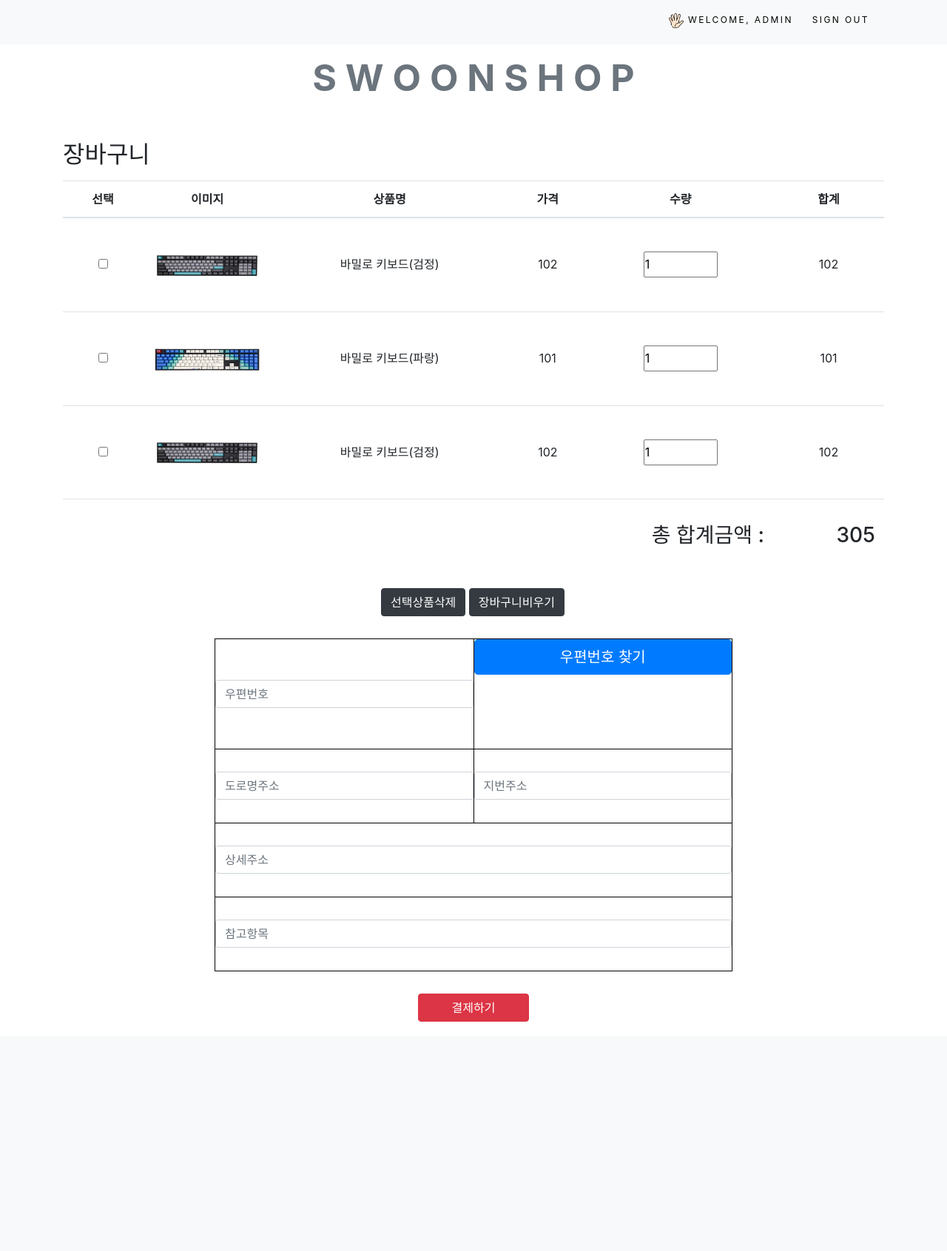
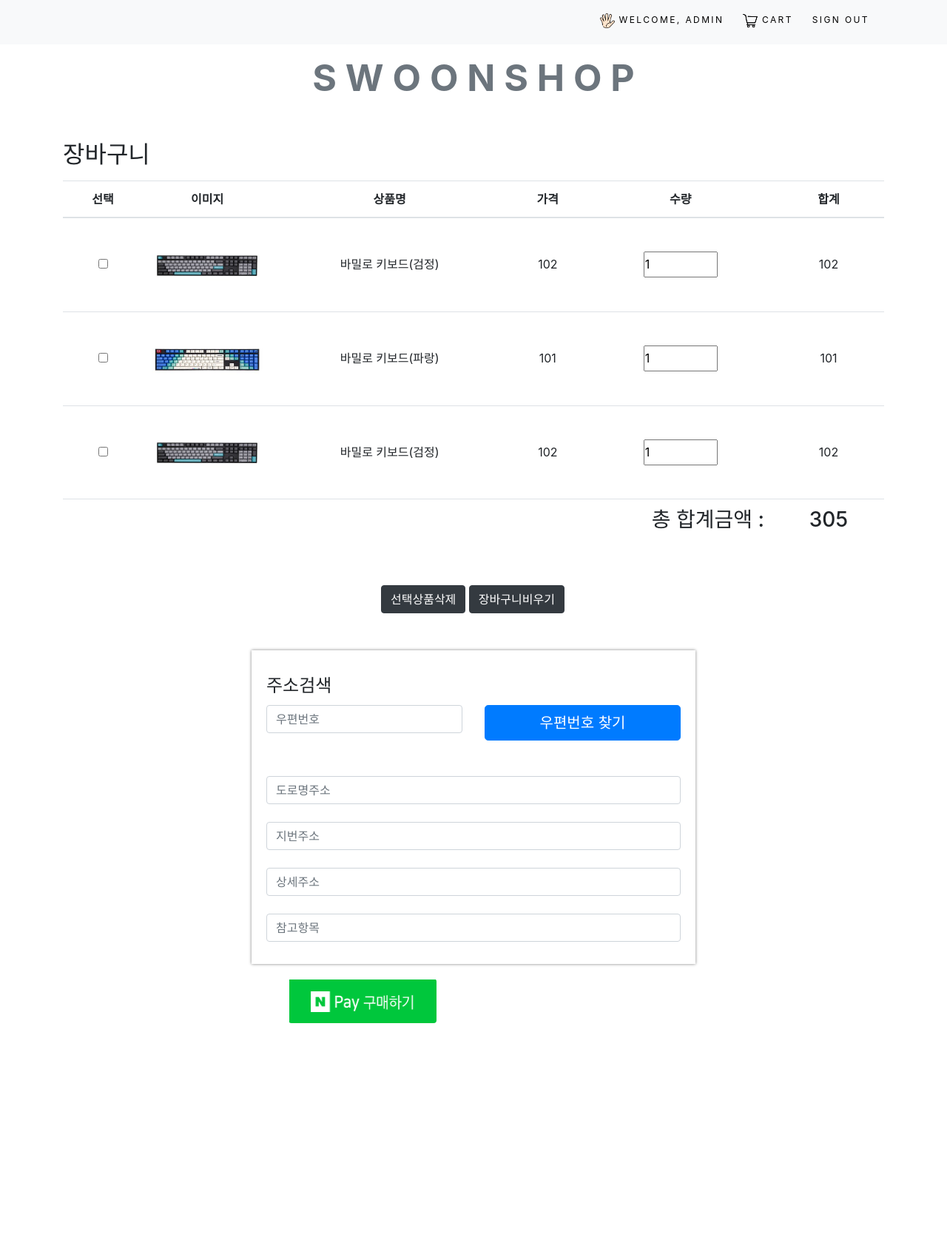
Before and after one commit to s-woon/shop-django, a Django app: page /cart/ in a window 1280 px wide. Shown: the whole page at 74% size. Before the commit the page ends 1381 px from the top, so only its background shows below. Run offline with Django 4.2, Linux system fonts and the light colour scheme; a user stored in the database is signed in; data comes from the database, SQL or seed files in the repository; both versions use the stored data as it was after the commit; some libraries are stand-ins or nearby versions.

Commit message:
edit pay btn

```diff
--- a/common/views.py
+++ b/common/views.py
@@ -18,7 +18,7 @@ def signup(request):
             raw_password = form.cleaned_data.get('password1')
             user = authenticate(username=username, password=raw_password)  # 사용자 인증
             login(request, user)  # 로그인
-            return redirect('all_porducts')
+            return redirect('product:index')
     else:
         form = UserForm()
     return render(request, 'common/signup.html', {'form': form})
--- a/static/js/cart_detail.js
+++ b/static/js/cart_detail.js
@@ -168,3 +168,8 @@ function sample4_execDaumPostcode() {
         }
     }).open();
 }
+
+
+function pay() {
+    console.log('test');
+}
--- a/templates/base.html
+++ b/templates/base.html
@@ -7,6 +7,7 @@
     <link rel="stylesheet" type="text/css" href="{% static 'css/bootstrap.min.css' %}">  <!-- Bootstrap CSS -->
     <link rel="stylesheet" type="text/css" href="{% static 'css/style.css' %}">
     <link rel="stylesheet" href="{% static 'css/custom.css' %}">
+    <link rel="stylesheet" href="{% static 'css/cart_detail.css' %}">
     <link rel="stylesheet" href="https://stackpath.bootstrapcdn.com/bootstrap/4.4.1/css/bootstrap.min.css"
           integrity="sha384-Vkoo8x4CGsO3+Hhxv8T/Q5PaXtkKtu6ug5TOeNV6gBiFeWPGFN9MuhOf23Q9Ifjh" crossorigin="anonymous">
     <script src="https://code.jquery.com/jquery-3.4.1.min.js"></script>
--- a/templates/cart/cart_detail.html
+++ b/templates/cart/cart_detail.html
@@ -45,50 +45,46 @@
         </tr>
         {% endfor %}
         <tr>
-            <td colspan="5"><h3 style="text-align:right; margin-top: 20px;">총 합계금액 : </h3></td>
-            <td colspan="5"><h3 class="amount" style="text-align:right; margin-top: 20px;">{{ total }}</h3></td>
+            <td colspan="5"><h3 style="height: 30px; line-height:30px; text-align:right;">총 합계금액 : </h3></td>
+            <td colspan="5"><h3 class="amount" style="height: 30px; line-height:30px; text-align:center;">{{ total }}</h3></td>
         </tr>
         </tbody>
     </table>
 </div>
 <div>
-    <div style="width: 250px; margin: 20px auto;">
+    <div style="width: 250px; margin: 0px auto 50px auto;">
         <button type="button" class="btn btn-dark" onClick="delRow();">선택상품삭제</button>
         <button type="button" class="btn btn-dark" onClick="delAllRow()">장바구니비우기</button>
     </div>
 </div>
-<table style="width: 700px; border: 1px solid black; margin: 30px auto;">
-    <tr>
-        <td style="border: 1px solid black;">
-    <input type="text" class="form-control" id="sample4_postcode" placeholder="우편번호">
-        </td>
-        <td style="border: 1px solid black;">
-    <input type="button" class="btn btn-primary btn-lg btn-block" onclick="sample4_execDaumPostcode()" value="우편번호 찾기"><br>
-        </td>
-    </tr>
-    <tr>
-        <td style="border: 1px solid black;">
-    <input type="text" class="form-control" id="sample4_roadAddress" placeholder="도로명주소">
-        </td>
-        <td style="border: 1px solid black;">
-    <input type="text" class="form-control" id="sample4_jibunAddress" placeholder="지번주소">
-        </td>
-    </tr>
-    <span id="guide" style="color:#999;display:none"></span>
-    <tr>
-        <td colspan="2" style="border: 1px solid black;">
-    <input type="text" class="form-control" id="sample4_detailAddress" placeholder="상세주소">
-        </td>
-    </tr>
-    <tr>
-        <td colspan="2" style="border: 1px solid black;">
-    <input type="text" class="form-control" id="sample4_extraAddress" placeholder="참고항목">
-        </td>
-    </tr>
-</table>
+<div style="width:600px; padding: 30px 20px; margin:0 auto; box-shadow: 0 0 4px gray;">
+<legend>주소검색</legend>
+<div class="row">
+    <div class="col-xs-6 col-md-6">
+        <input type="text" id="sample4_postcode" class="form-control input-lg" placeholder="우편번호">
+    </div>
+    <div class="col-xs-6 col-md-6">
+        <input type="button" onclick="sample4_execDaumPostcode()" class="btn btn-lg btn-primary btn-block signup-btn" value="우편번호 찾기"><br>
+    </div>
+</div>
+<br>
+<input type="text" id="sample4_roadAddress" class="form-control input-lg" placeholder="도로명주소">
+<br>
+<input type="text" id="sample4_jibunAddress" class="form-control input-lg" placeholder="지번주소">
+<br>
+<span id="guide" style="color:#999;display:none"></span>
+<input type="text" id="sample4_detailAddress" class="form-control input-lg" placeholder="상세주소">
+<br>
+<input type="text" id="sample4_extraAddress" class="form-control input-lg" placeholder="참고항목">
+</div>
+
+<!--팝업-->
+
 <div>
-    <div style="width: 150px; margin: 20px auto;">
-        <button type="button" class="btn btn-danger" onClick="pay();" style="width: 150px;">결제하기</button>
+    <div style="width: 500px; margin: 20px auto;">
+        <button type="button" class="paybtn btn" onClick="pay();" style=
+                "width: 200px; height: 60px; box-shodow: 0 0 4px gray; background-image: url({% static 'image/naverpay.png' %}); background-size: 200px 60px; background-repeat: no-repeat;"></button>
+        <br><br><br><br><br><br><br><br><br><br><br><br><br>
     </div>
 </div>
 <script src="//t1.daumcdn.net/mapjsapi/bundle/postcode/prod/postcode.v2.js"></script>
--- a/templates/top-navbar.html
+++ b/templates/top-navbar.html
@@ -6,6 +6,9 @@
             {% if request.user.is_authenticated %}
                 <li>
                     <img src="{% static 'image/hi.png' %}" style="width:20px; height:20px;"> Welcome, {{ user.username }} <i class="fas fa-user-circle"></i>
+                </li>
+                <li>
+                    <a href="{% url 'cart:cart' %}"><img src="{% static 'image/cart.png' %}"> Cart <i class="fas fa-sign-out-alt"></i></a>
                 </li>
                 <li>
                     <a href="{% url 'common:logout' %}">Sign out <i class="fas fa-sign-out-alt"></i></a>
```
Also changed, not shown: db.sqlite3, static/image/cart.png (added), static/image/kakaopay.png (added), static/image/naverpay.png (added).
